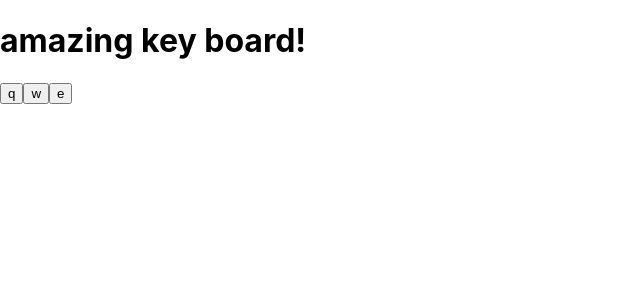
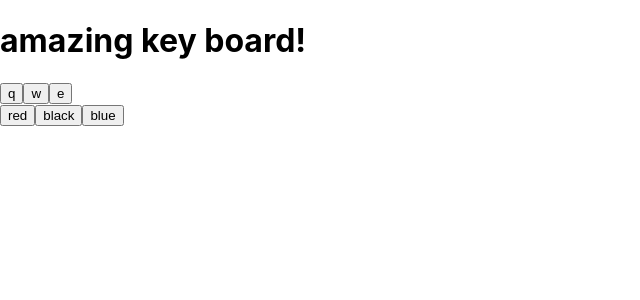
Before and after one commit to chana-oriya/project4mini1, a React (Create React App) app: page / in a window 1280 px wide. Shown: the top 300 px of the page, without its empty margins (0-640 px from the left). Built offline with nearby package versions, Linux system fonts and the light colour scheme.

Commit message:
change color

```diff
--- a/src/App.jsx
+++ b/src/App.jsx
@@ -2,6 +2,7 @@ import { useState } from 'react';
 import logo from './logo.svg';
 import './App.css';
 import KeyBoard from './Components/KeyBoard';
+import ChangeColor from './Components/ChangeColor';
 
 function App() {
   const [display, setDisplay] = useState("");
@@ -14,6 +15,7 @@ function App() {
       <h1>amazing key board!</h1>
       <p >{display}</p>
       <KeyBoard addDisplay={addDisplay}/>
+      <ChangeColor/>
     </>
   );
 }
--- /dev/null
+++ b/src/Components/ChangeColor.js
@@ -0,0 +1,18 @@
+import React, {useState} from "react";
+
+function ChangeColor(props){
+
+    function setColor(color){
+        console.log(color);
+    }
+
+    return (
+        <div>
+            <button onClick={() => setColor('red')}>red</button>
+            <button onClick={() => setColor('black')}>black</button>
+            <button onClick={() => setColor('blue')}>blue</button>
+        </div>
+    )
+}
+
+export default ChangeColor;
```
